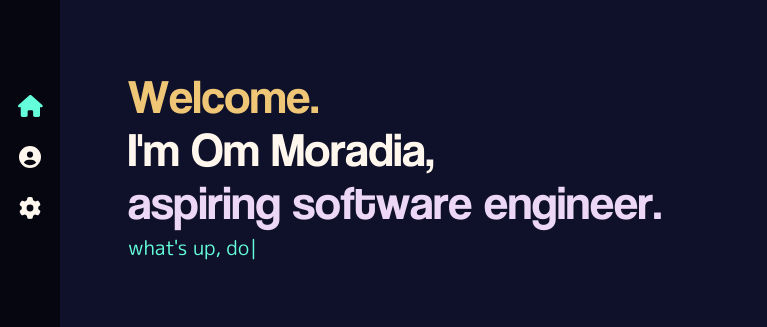
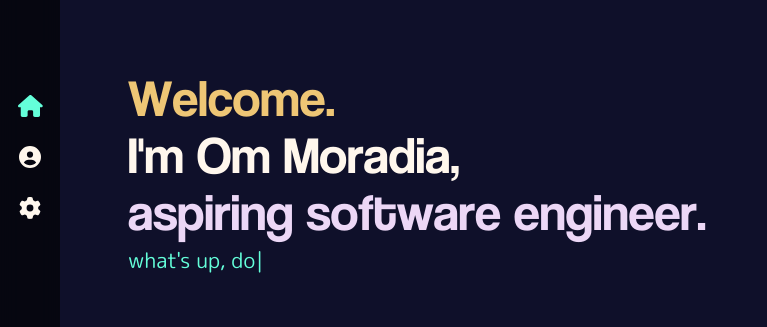
Before and after one commit to YonkoOm/ommoradia-website, a Next.js app: page / in a window 1280 px wide. Shown: the part 210-537 px from the top of the page, without its empty margins (0-767 px from the left). Built offline with nearby package versions, Linux system fonts and the light colour scheme.

Commit message:
updates to font sizes and typewriter

```diff
--- a/pages/index.tsx
+++ b/pages/index.tsx
@@ -47,7 +47,7 @@ const Home: React.FC = () => {
       <Head>
         <title>Om Moradia - Homepage</title>
       </Head>
-      <h1 className="font-coolvetica font-normal text-[28px] sm:text-[36px] md:text-[40px] lg:text-5xl leading-tight lg:leading-[53px]">
+      <h1 className="font-coolvetica font-normal text-[28px] sm:text-[36px] md:text-[40px] lg:text-[52px] leading-tight lg:leading-[57px]">
         <AnimatedText
           text={topLine}
           delay={baseDelay}
@@ -79,7 +79,7 @@ const Home: React.FC = () => {
           }}
         />
       </h1>
-      <h2 className="font-mplus font-normal text-[#64ffda] space-x-1.5 sm:mt-0.5 md:mt-1 text-[15px] sm:text-[20px] lg:text-xl">
+      <h2 className="font-mplus font-normal text-[#64ffda] space-x-1.5 sm:mt-0.5 md:mt-1 text-[15px] sm:text-[20px] lg:text-[21px]">
         <Typewriter
           onInit={typewriter => {
             typewriter
@@ -117,7 +117,7 @@ const Home: React.FC = () => {
               .deleteAll()
               .start();
           }}
-          options={{ loop: true, deleteSpeed: 12, delay: 55 }}
+          options={{ loop: true, deleteSpeed: 10, delay: 60 }}
         />
       </h2>
     </motion.div>
```
